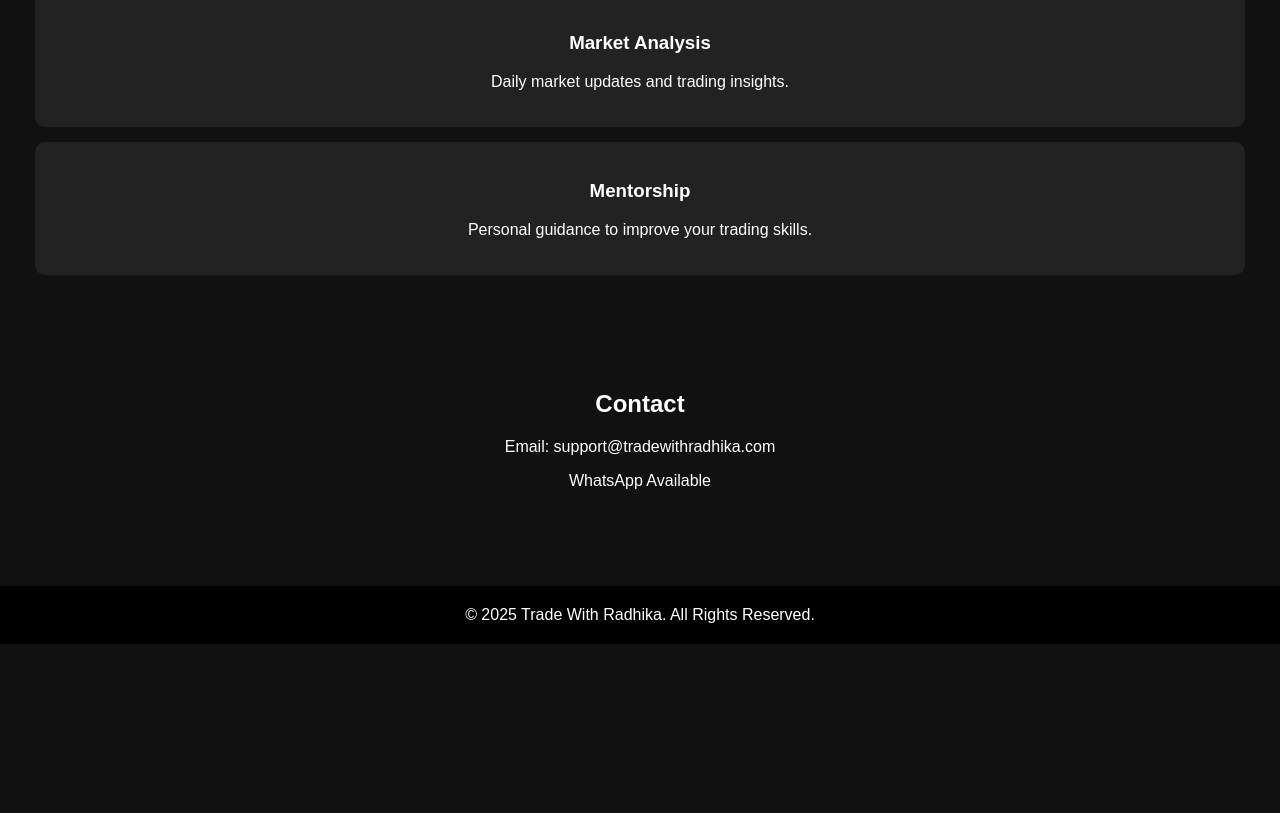
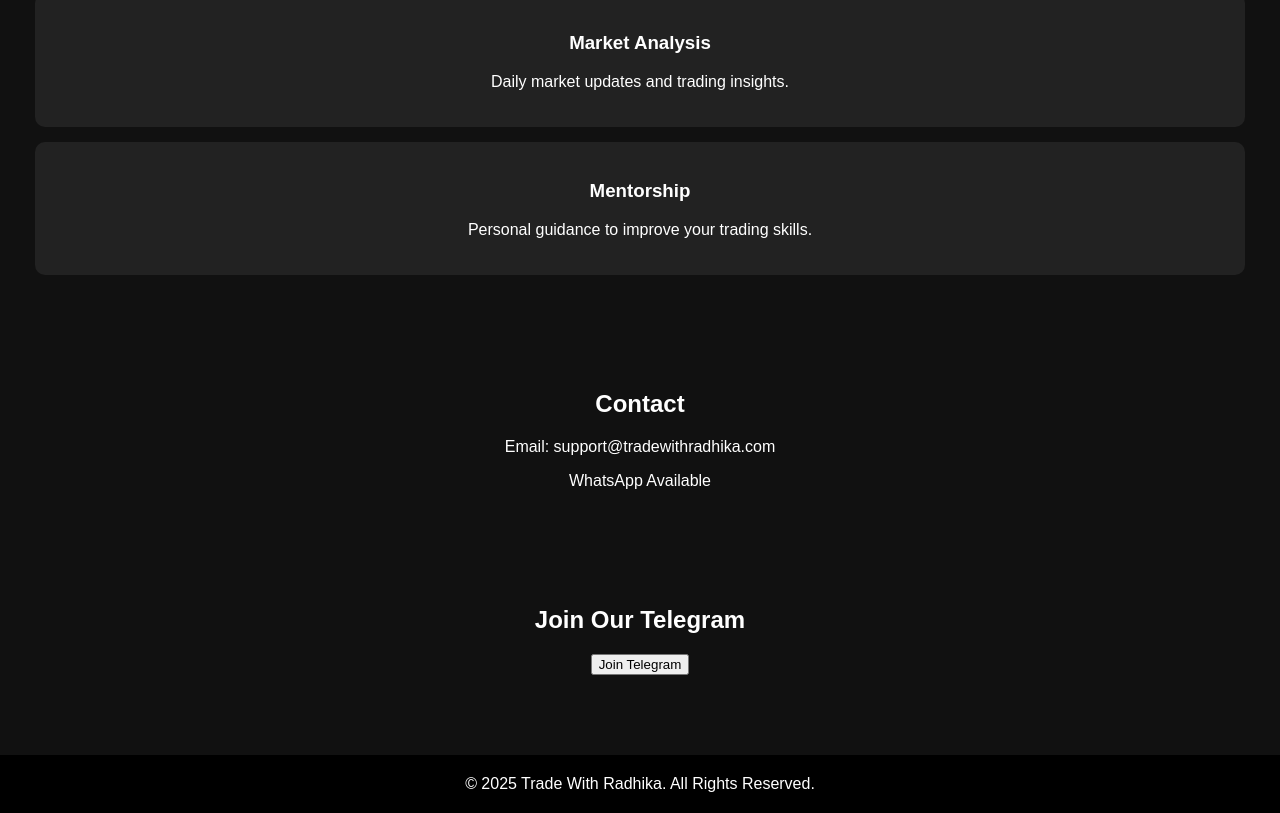
Before and after one commit to asishmeena565-maker/tradewithradhika, a plain HTML site: page index.html in a window 1280 px wide. Shown: the part 674-1487 px from the top of the page. Before the commit the page ends 1318 px from the top, so only its background shows below. Drawn offline with Linux system fonts and the light colour scheme.

Commit message:
Update index.html

```diff
--- a/index.html
+++ b/index.html
@@ -90,7 +90,12 @@
 <p>Email: support@tradewithradhika.com</p>
 <p>WhatsApp Available</p>
 </section>
-
+<section>
+  <h2>Join Our Telegram</h2>
+  <a href="https://t.me/+bfweqcLv5rs1NTBl" target="_blank">
+    <button>Join Telegram</button>
+  </a>
+</section>
 <footer>
 © 2025 Trade With Radhika. All Rights Reserved.
 </footer>
```
